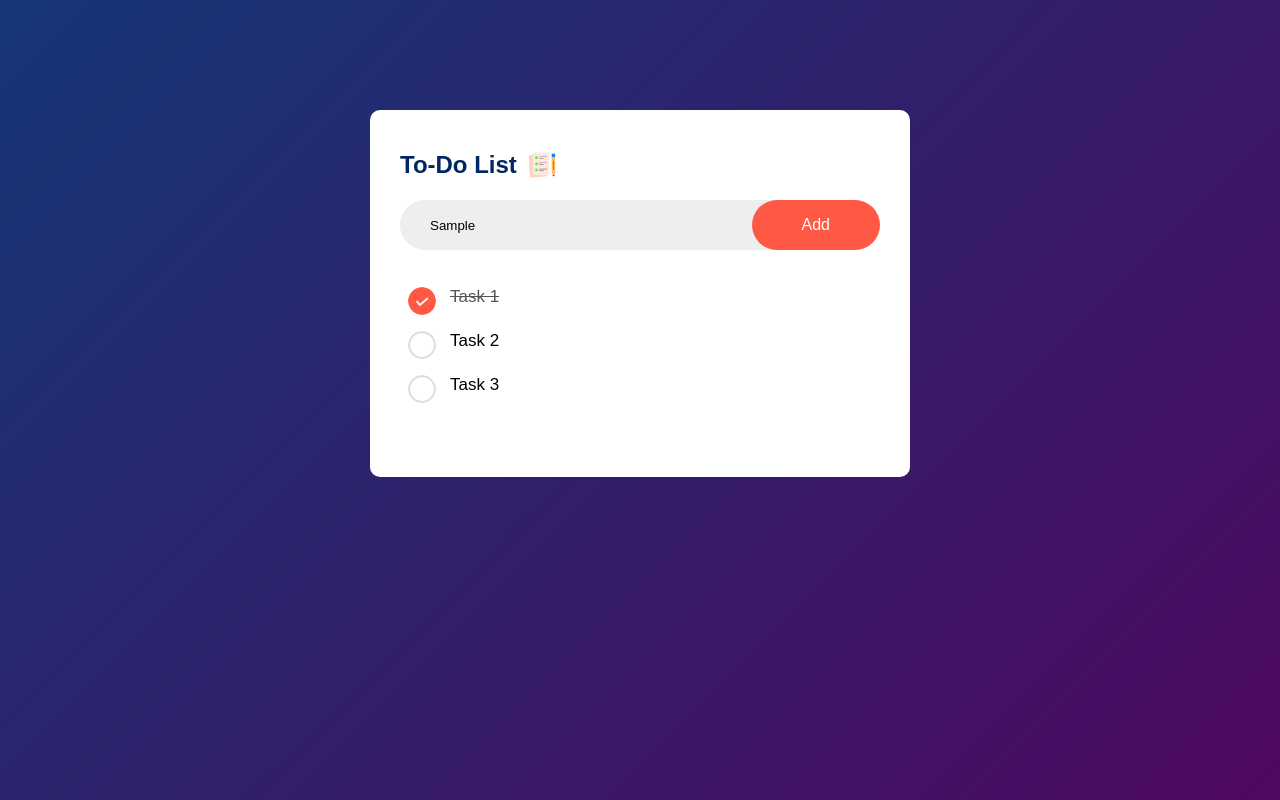
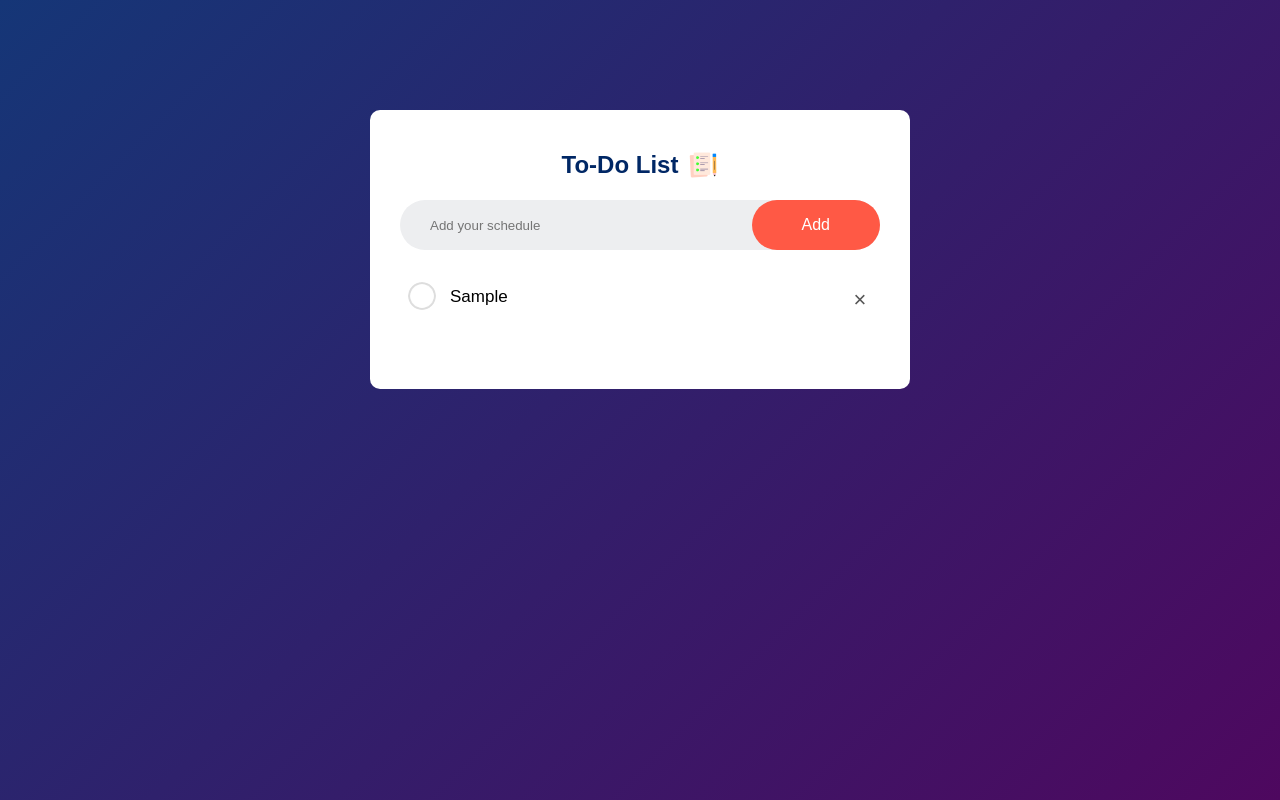
Before and after one commit to DanonymousCoder/To-do-List, a plain HTML site: page index.html in a window 1280 px wide. Both pictures are taken after typing "Sample" into the empty fields and a click on the button "Add". Drawn offline with Linux system fonts and the light colour scheme.

Commit message:
Added full functionality to the app and its ready for shipping 🚀

```diff
--- a/index.html
+++ b/index.html
@@ -12,14 +12,19 @@
             <h2>To-Do List <img src="./images/icon.png" alt="icon"></h2>
             <div class="row">
                 <input type="text" id="input-box" placeholder="Add your schedule">
-                <button>Add</button>
+                <button onclick="addTask()">Add</button>
             </div>
+
             <ul id="list-container">
+             <!--
                 <li class="checked">Task 1</li>
                 <li>Task 2</li>
                 <li>Task 3</li>
+              -->
             </ul>
+
         </div>
     </div>
+    <script src="script.js"></script>
 </body>
 </html>
--- /dev/null
+++ b/script.js
@@ -0,0 +1,37 @@
+const inputBox = document.getElementById("input-box");
+const listContainer = document.getElementById("list-container");
+
+function addTask() {
+    if(inputBox.value === "") {
+        alert("You must input a text!");
+    }
+    else {
+        let li = document.createElement("li");
+        li.innerHTML = inputBox.value;
+        listContainer.appendChild(li);
+        let span = document.createElement("span")
+        span.innerHTML = "\u00d7"
+        li.appendChild(span)
+    }
+    inputBox.value = "";
+    saveData();
+}
+listContainer.addEventListener("click", function(e) {
+    if (e.target.tagName === "LI") {
+        e.target.classList.toggle("checked");
+        saveData();
+    }
+    else if (e.target.tagName === "SPAN") {
+        e.target.parentElement.remove();
+        saveData();
+    }
+}, false);
+
+function saveData() {
+    localStorage.setItem("data", listContainer.innerHTML)
+}
+
+function showTask() {
+    listContainer.innerHTML = localStorage.getItem("data");
+}
+showTask();
--- a/style.css
+++ b/style.css
@@ -22,6 +22,7 @@
     color: #002765;
     display: flex;
     align-items: center;
+    justify-content: center;
     margin-bottom: 20px;
 }
 .todo-app h2 img {
@@ -71,7 +72,7 @@ ul li::before {
     background-image: url("./images/unchecked.png");
     background-size: cover;
     background-position: center;
-    top: 12px;
+    top: 7px;
     left: 8px;
 }
 ul li.checked {
@@ -81,3 +82,18 @@ ul li.checked {
 ul li.checked::before {
     background-image: url("./images/checked.png");
 }
+ul li span {
+    position: absolute;
+    right: 0;
+    top: 5px;
+    height: 40px;
+    width: 40px;
+    font-size: 22px;
+    color: #555;
+    text-align: center;
+    line-height: 40px;
+    border-radius: 50%;
+}
+ul li span:hover {
+    background: #edeef0;
+}
```
